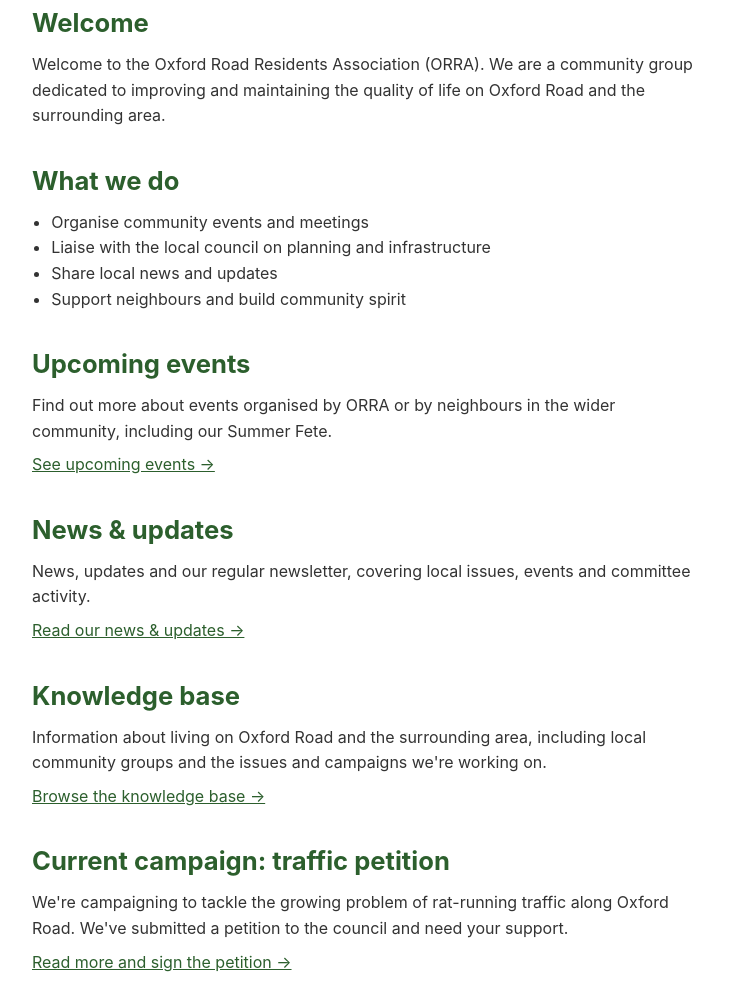
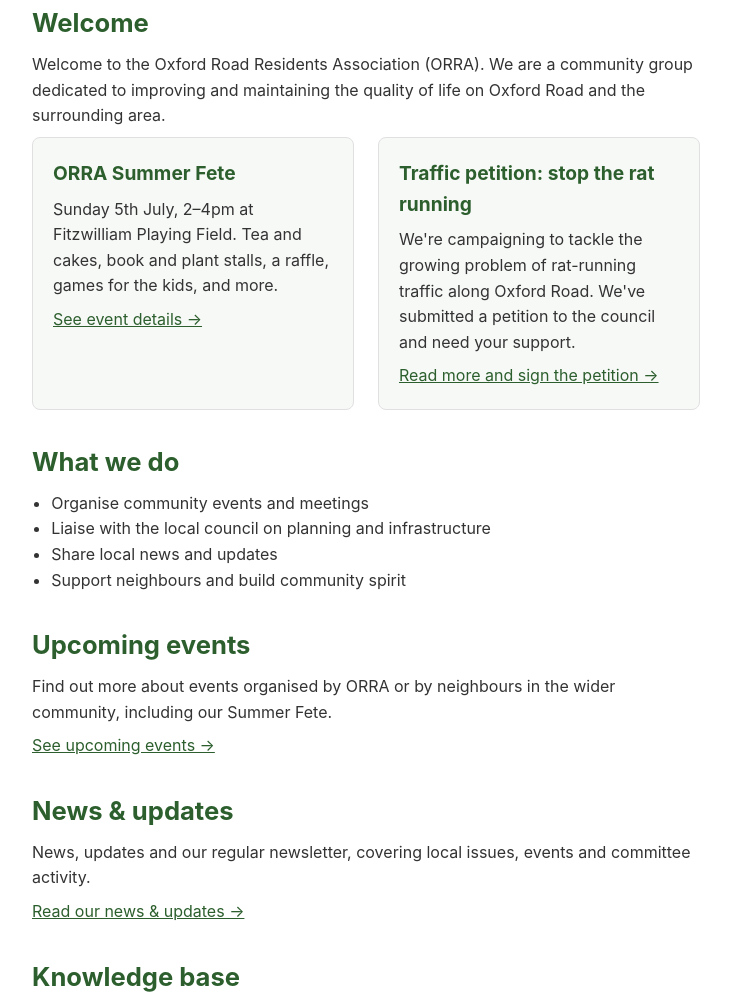
Before and after one commit to olane/oxrd, an Eleventy site: page src/index.html in a window 1280 px wide. Shown: the part 148-1149 px from the top of the page, without its empty margins (274-1005 px from the left). Built offline with nearby package versions, Linux system fonts and the light colour scheme; Eleventy itself is replaced by a stand-in of ours; files that its build step writes are made by us from their sources.

Commit message:
Add highlights section

```diff
--- a/src/index.html
+++ b/src/index.html
@@ -10,6 +10,29 @@ title: ORRA – Oxford Road Residents Association
     community group dedicated to improving and maintaining the quality of life
     on Oxford Road and the surrounding area.
   </p>
+  <div class="highlights">
+    <article class="highlight-card">
+      <h3>ORRA Summer Fete</h3>
+      <p>
+        Sunday 5th July, 2&ndash;4pm at Fitzwilliam Playing Field. Tea and cakes,
+        book and plant stalls, a raffle, games for the kids, and more.
+      </p>
+      <p>
+        <a href="events/">See event details &rarr;</a>
+      </p>
+    </article>
+    <article class="highlight-card">
+      <h3>Traffic petition: stop the rat running</h3>
+      <p>
+        We're campaigning to tackle the growing problem of rat-running traffic
+        along Oxford Road. We've submitted a petition to the council and need
+        your support.
+      </p>
+      <p>
+        <a href="kb/local-issues/traffic-petition/">Read more and sign the petition &rarr;</a>
+      </p>
+    </article>
+  </div>
 </section>
 
 <section>
@@ -54,18 +77,6 @@ title: ORRA – Oxford Road Residents Association
 </section>
 
 <section>
-  <h2>Current campaign: traffic petition</h2>
-  <p>
-    We're campaigning to tackle the growing problem of rat-running traffic
-    along Oxford Road. We've submitted a petition to the council and need your
-    support.
-  </p>
-  <p>
-    <a href="kb/local-issues/traffic-petition/">Read more and sign the petition &rarr;</a>
-  </p>
-</section>
-
-<section>
   <h2>The committee</h2>
   <p>
     ORRA is run by a volunteer committee elected at our Annual General Meeting. We have up to 10 committee members including the following named positions:
--- a/src/style.css
+++ b/src/style.css
@@ -193,6 +193,33 @@ main:has(.kb-layout) {
   background: #1e4620;
 }
 
+.highlights {
+  display: grid;
+  grid-template-columns: 1fr 1fr;
+  gap: 1.5rem;
+  margin-top: 0.5rem;
+}
+
+.highlight-card {
+  border: 1px solid #e0e0e0;
+  border-radius: 8px;
+  padding: 1.25rem;
+  background: #f7f9f7;
+}
+
+.highlight-card h3 {
+  margin-top: 0;
+  margin-bottom: 0.5rem;
+  font-size: 1.2rem;
+  color: #2c5f2d;
+}
+
+@media (max-width: 640px) {
+  .highlights {
+    grid-template-columns: 1fr;
+  }
+}
+
 section ul {
   padding-left: 1.2rem;
 }
```
